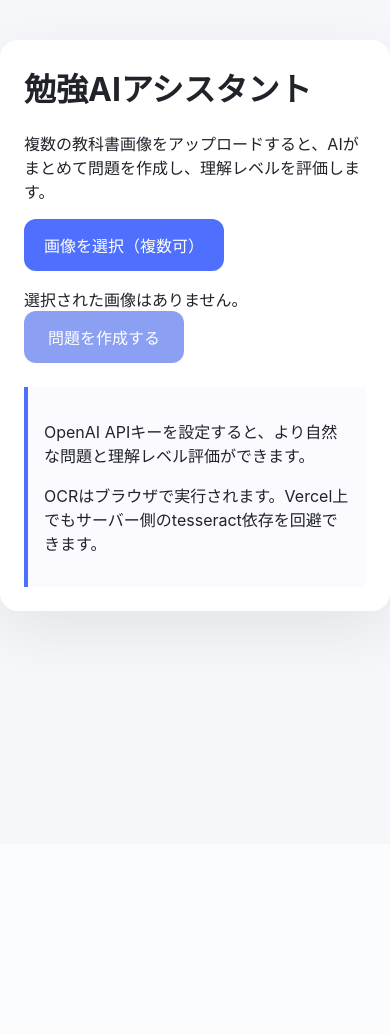
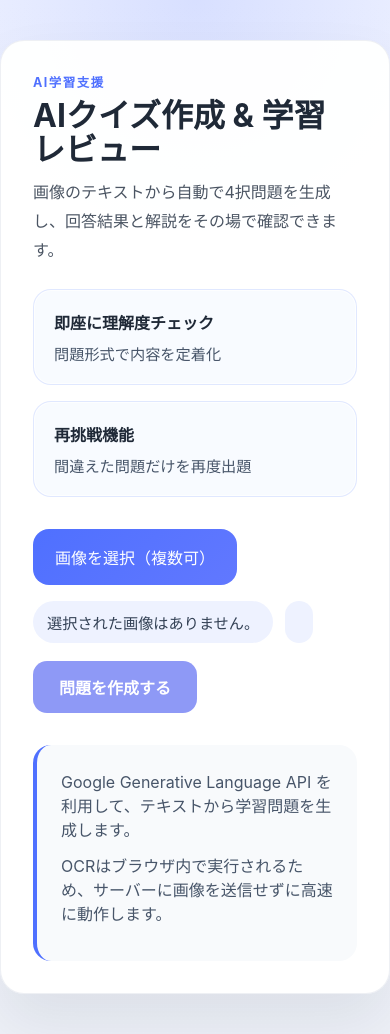
Before and after one commit to skii1ed24k/benkyoai, a Flask app: page / in a window 390 px wide. Before the commit the page ends 643 px from the top, so only its background shows below. Run offline with Flask 3, Linux system fonts and the light colour scheme; some libraries are stand-ins or nearby versions.

Commit message:
Revamp UI styling and index layout
Complete visual overhaul and layout improvements: expanded and modernized CSS (new fonts, gradients, container, hero, meta cards, badges, refined buttons, card/grid layouts, quiz and result styles, responsive tweaks). Updated templates/index.html to match the new design: added hero header and meta cards, reorganized upload section with status badges, reorganized result into card grid for extracted text and quizzes, and updated note copy to reference Google Generative Language API and browser-based OCR.

```diff
--- a/static/style.css
+++ b/static/style.css
@@ -1,69 +1,285 @@
 body {
   margin: 0;
-  font-family: -apple-system, BlinkMacSystemFont, "Segoe UI", sans-serif;
-  background: #f5f7fb;
-  color: #20232a;
+  min-height: 100vh;
+  font-family: Inter, -apple-system, BlinkMacSystemFont, "Segoe UI", sans-serif;
+  background: radial-gradient(circle at top, rgba(79, 112, 255, 0.18), transparent 35%),
+    linear-gradient(180deg, #f6f8ff 0%, #eef1f8 100%);
+  color: #1f2937;
+}
+
+* {
+  box-sizing: border-box;
 }
 
 .container {
-  max-width: 720px;
+  max-width: 960px;
   margin: 40px auto;
-  padding: 24px;
-  background: #ffffff;
-  border-radius: 18px;
-  box-shadow: 0 20px 60px rgba(0, 0, 0, 0.08);
+  padding: 32px;
+  background: rgba(255, 255, 255, 0.96);
+  border: 1px solid rgba(148, 163, 184, 0.16);
+  border-radius: 24px;
+  box-shadow: 0 30px 60px rgba(15, 23, 42, 0.08);
+}
+
+.hero {
+  display: grid;
+  gap: 24px;
+  margin-bottom: 32px;
+}
+
+.eyebrow {
+  margin: 0 0 8px;
+  color: #4f70ff;
+  font-weight: 700;
+  text-transform: uppercase;
+  letter-spacing: 0.12em;
+  font-size: 0.78rem;
 }
 
 h1 {
-  margin-top: 0;
+  margin: 0;
+  font-size: clamp(2rem, 2.6vw, 3rem);
+  line-height: 1.05;
+}
+
+.lead {
+  margin: 12px 0 0;
+  max-width: 780px;
+  line-height: 1.8;
+  color: #4b5563;
+}
+
+.hero-meta {
+  display: grid;
+  grid-template-columns: repeat(2, minmax(0, 1fr));
+  gap: 16px;
+}
+
+.meta-card {
+  padding: 20px;
+  border-radius: 18px;
+  background: #f8fbff;
+  border: 1px solid rgba(79, 112, 255, 0.14);
+  box-shadow: inset 0 0 0 1px rgba(255, 255, 255, 0.8);
+}
+
+.meta-card strong {
+  display: block;
+  margin-bottom: 8px;
+  font-size: 1rem;
+}
+
+.meta-card span {
+  color: #475569;
+  font-size: 0.95rem;
+}
+
+.upload-section,
+.result,
+.note {
+  margin-top: 28px;
 }
 
 .file-label {
-  display: inline-block;
+  display: inline-flex;
+  align-items: center;
+  gap: 10px;
   margin-bottom: 16px;
-  padding: 14px 20px;
-  background: #4f70ff;
-  color: white;
-  border-radius: 12px;
+  padding: 16px 22px;
+  background: linear-gradient(135deg, #4f70ff, #6178ff);
+  color: #ffffff;
+  border-radius: 16px;
   cursor: pointer;
+  transition: transform 0.2s ease, box-shadow 0.2s ease;
+}
+
+.file-label:hover {
+  transform: translateY(-1px);
+  box-shadow: 0 18px 40px rgba(79, 112, 255, 0.18);
 }
 
 .file-label input {
   display: none;
 }
 
+.status-row {
+  display: flex;
+  flex-wrap: wrap;
+  gap: 12px;
+  margin-bottom: 18px;
+}
+
+.status-badge {
+  display: inline-flex;
+  align-items: center;
+  padding: 10px 14px;
+  border-radius: 999px;
+  background: #eef2ff;
+  color: #334155;
+  font-size: 0.95rem;
+}
+
 button {
-  display: inline-block;
-  padding: 14px 24px;
-  background: #2f54eb;
-  color: #fff;
+  display: inline-flex;
+  align-items: center;
+  justify-content: center;
+  min-height: 52px;
+  padding: 0 26px;
+  background: #3346f0;
+  color: #ffffff;
   border: none;
-  border-radius: 12px;
+  border-radius: 14px;
   font-size: 1rem;
+  font-weight: 600;
   cursor: pointer;
+  transition: transform 0.2s ease, background 0.2s ease, box-shadow 0.2s ease;
+}
+
+button:hover:not(:disabled) {
+  transform: translateY(-1px);
+  box-shadow: 0 18px 32px rgba(51, 70, 240, 0.18);
 }
 
 button:disabled {
   opacity: 0.55;
   cursor: not-allowed;
+  box-shadow: none;
+  transform: none;
 }
 
-.result {
-  margin-top: 24px;
+.result-header {
+  display: flex;
+  justify-content: space-between;
+  gap: 20px;
+  align-items: flex-end;
+}
+
+.card-grid {
+  display: grid;
+  grid-template-columns: 1fr 1fr;
+  gap: 20px;
+}
+
+.card,
+.full-card {
+  padding: 24px;
+  border-radius: 24px;
+  background: #ffffff;
+  border: 1px solid rgba(148, 163, 184, 0.16);
+  box-shadow: 0 18px 60px rgba(15, 23, 42, 0.04);
+}
+
+.full-card {
+  grid-column: 1 / -1;
+}
+
+.card h3,
+.full-card h3 {
+  margin-top: 0;
+  margin-bottom: 16px;
 }
 
 pre {
   white-space: pre-wrap;
   word-break: break-word;
-  background: #f2f4ff;
-  border-radius: 12px;
-  padding: 16px;
-  border: 1px solid #d9e0ff;
+  margin: 0;
+  background: #f4f7ff;
+  border-radius: 18px;
+  padding: 20px;
+  border: 1px solid rgba(79, 112, 255, 0.12);
+  color: #1f2937;
+}
+
+.quiz-question {
+  margin-bottom: 20px;
+  padding: 18px;
+  border-radius: 20px;
+  background: #f9fbff;
+  border: 1px solid rgba(79, 112, 255, 0.14);
+}
+
+.quiz-question p {
+  margin: 0 0 16px;
+  font-weight: 600;
+}
+
+.choices {
+  list-style: none;
+  padding: 0;
+  margin: 0;
+  display: grid;
+  gap: 10px;
+}
+
+.choices button {
+  width: 100%;
+  text-align: left;
+  background: #fff;
+  border: 1px solid rgba(148, 163, 184, 0.25);
+  color: #0f172a;
+  box-shadow: inset 0 0 0 1px rgba(255, 255, 255, 0.8);
+}
+
+.choices button:hover:not(:disabled) {
+  background: #eef2ff;
+}
+
+.correct,
+.incorrect,
+.explanation,
+.quiz-result,
+.perfect-score {
+  margin-top: 14px;
+  padding: 14px 16px;
+  border-radius: 14px;
+}
+
+.correct {
+  background: #ecfdf5;
+  color: #166534;
+  border: 1px solid rgba(16, 185, 129, 0.2);
+}
+
+.incorrect {
+  background: #fef2f2;
+  color: #991b1b;
+  border: 1px solid rgba(239, 68, 68, 0.2);
+}
+
+.explanation {
+  background: #eef2ff;
+  color: #1e293b;
+  border: 1px solid rgba(79, 112, 255, 0.16);
+}
+
+.quiz-result,
+.perfect-score {
+  background: #eef2ff;
+  color: #1e293b;
+  border: 1px solid rgba(79, 112, 255, 0.16);
+}
+
+.perfect-score {
+  font-weight: 700;
 }
 
 .note {
-  margin-top: 24px;
-  padding: 16px;
-  background: #fbfbff;
+  display: block;
+  margin-top: 32px;
+  padding: 24px;
+  background: #f8fafc;
   border-left: 4px solid #4f70ff;
+  border-radius: 18px;
 }
+
+.note p {
+  margin: 0 0 12px;
+  color: #475569;
+}
+
+@media (max-width: 820px) {
+  .hero-meta,
+  .card-grid {
+    grid-template-columns: 1fr;
+  }
+}
--- a/templates/index.html
+++ b/templates/index.html
@@ -8,31 +8,63 @@
 </head>
 <body>
   <div class="container">
-    <h1>勉強AIアシスタント</h1>
-    <p>複数の教科書画像をアップロードすると、AIがまとめて問題を作成し、理解レベルを評価します。</p>
+    <header class="hero">
+      <div>
+        <p class="eyebrow">AI学習支援</p>
+        <h1>AIクイズ作成 & 学習レビュー</h1>
+        <p class="lead">画像のテキストから自動で4択問題を生成し、回答結果と解説をその場で確認できます。</p>
+      </div>
+      <div class="hero-meta">
+        <div class="meta-card">
+          <strong>即座に理解度チェック</strong>
+          <span>問題形式で内容を定着化</span>
+        </div>
+        <div class="meta-card">
+          <strong>再挑戦機能</strong>
+          <span>間違えた問題だけを再度出題</span>
+        </div>
+      </div>
+    </header>
 
+    <section class="upload-section">
       <label class="file-label">
         画像を選択（複数可）
         <input type="file" id="imageInput" accept="image/*" multiple />
       </label>
-    <div id="fileInfo" class="file-info">選択された画像はありません。</div>
-    <div id="ocrStatus" class="file-info"></div>
+      <div class="status-row">
+        <span id="fileInfo" class="status-badge">選択された画像はありません。</span>
+        <span id="ocrStatus" class="status-badge"></span>
+      </div>
       <button id="analyzeBtn" disabled>問題を作成する</button>
+    </section>
 
     <section class="result" id="resultSection" hidden>
-      <h2>認識結果</h2>
+      <div class="result-header">
+        <div>
+          <p class="eyebrow">解析結果</p>
+          <h2>抽出テキストと生成クイズ</h2>
+        </div>
+      </div>
+
+      <div class="card-grid">
+        <div class="card">
+          <h3>抽出テキスト</h3>
           <pre id="extractedText"></pre>
-      <h2>AIの出力</h2>
+        </div>
+        <div class="card full-card">
+          <h3>クイズ</h3>
           <div id="aiResultContainer">
             <pre id="aiResult"></pre>
             <div id="quizContainer"></div>
           </div>
+        </div>
+      </div>
     </section>
 
-    <div class="note">
-      <p>OpenAI APIキーを設定すると、より自然な問題と理解レベル評価ができます。</p>
-      <p>OCRはブラウザで実行されます。Vercel上でもサーバー側のtesseract依存を回避できます。</p>
-    </div>
+    <section class="note">
+      <p>Google Generative Language API を利用して、テキストから学習問題を生成します。</p>
+      <p>OCRはブラウザ内で実行されるため、サーバーに画像を送信せずに高速に動作します。</p>
+    </section>
   </div>
 
   <script src="https://cdn.jsdelivr.net/npm/tesseract.js@2/dist/tesseract.min.js"></script>
```
Lines whose indentation alone changed are shown as unchanged.
